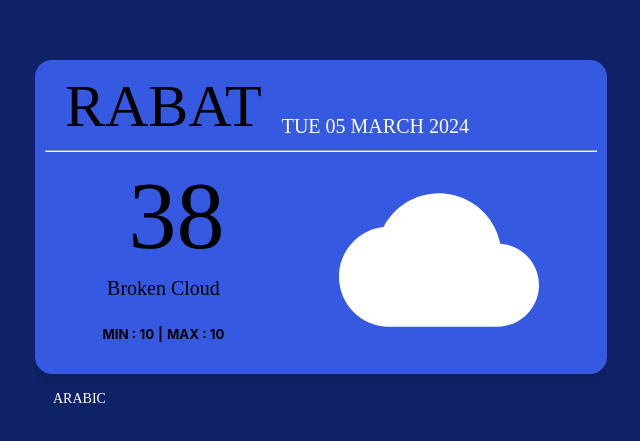
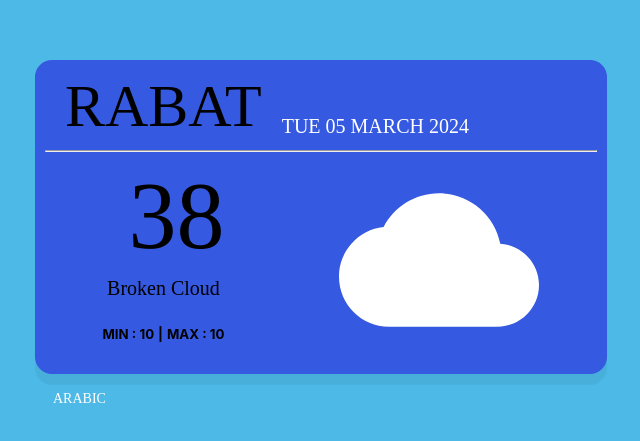
Before and after one commit to Hamza12398/Weather-App, a React (Create React App) app: page / in a window 1280 px wide. Shown: the part 161-602 px from the top of the page, without its empty margins (319-959 px from the left). Built offline with nearby package versions, Linux system fonts and the light colour scheme; a web font is replaced by a local one.

Commit message:
Done With Weather App UI

```diff
--- a/src/App.css
+++ b/src/App.css
@@ -8,8 +8,8 @@
 }
 
 body {
-  background-color: #0F2167;
-  /* background-color: aliceblue; */
+  /* background-color: #0F2167; */
+  background-color: #4CB9E7;
 }
 
 @media (prefers-reduced-motion: no-preference) {
```
